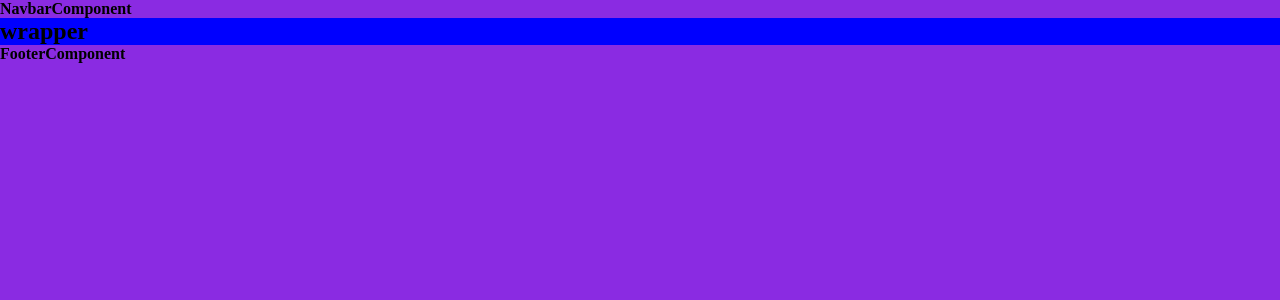
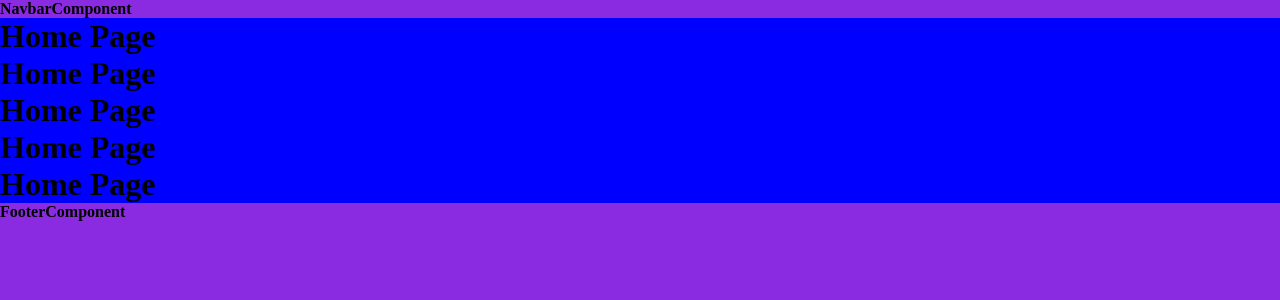
Before and after one commit to mohammadjahanchi/jahanchi-crypto-tracking, a React (Create React App) app: page / in a window 1280 px wide. Shown: the top 300 px of the page. Built offline with nearby package versions, Linux system fonts and the light colour scheme.

Commit message:
routes implemente

```diff
--- a/src/App.jsx
+++ b/src/App.jsx
@@ -2,7 +2,11 @@
 import './App.css';
 import FooterComponent from './componnents/ui/Footer.component';
 import NavbarComponent from './componnents/ui/Navbar.component';
-
+import { Route,Routes } from 'react-router-dom';
+import HomePage from './pages/Home.page';
+import FAQPage from './pages/FAQ.page';
+import AboutUs from './pages/AboutUs.page';
+import ContactUs from './pages/CountactUS.page';
 function App() {
   return (
     <div>
@@ -11,7 +15,12 @@ function App() {
 
      {/* wrapper  */}
      <div className='wrapper'>
-      <h2>wrapper</h2>
+     <Routes>
+        <Route path="/" element={<HomePage />} />
+        <Route path="/faq" element={<FAQPage />} />
+        <Route path="/about-us" element={<AboutUs />} />
+        <Route path="/contact-us" element={<ContactUs />} />
+     </Routes>
      </div>
 
       {/* Footer  */}
--- a/src/index.js
+++ b/src/index.js
@@ -3,11 +3,14 @@ import ReactDOM from 'react-dom/client';
 import './index.css';
 import App from './App';
 import reportWebVitals from './reportWebVitals';
-
+import { BrowserRouter } from 'react-router-dom';
 const root = ReactDOM.createRoot(document.getElementById('root'));
 root.render(
   <React.StrictMode>
-    <App />
+    <BrowserRouter>
+      <App />
+    </BrowserRouter>
+
   </React.StrictMode>
 );
 
--- /dev/null
+++ b/src/pages/AboutUs.page.jsx
@@ -0,0 +1,14 @@
+import React from "react";
+
+const AboutUs=()=>{
+    return(
+        <div>
+            <h2>Aboute Us</h2>
+            <h2>Aboute Us</h2>
+            <h2>Aboute Us</h2>
+            <h2>Aboute Us</h2>
+
+        </div>
+    )
+};
+export default AboutUs;
--- /dev/null
+++ b/src/pages/CountactUS.page.jsx
@@ -0,0 +1,14 @@
+import React from "react";
+
+const ContactUs=()=>{
+    return(
+        <div>
+            <h2>ContactUs</h2>
+            <h2>ContactUs</h2>
+            <h2>ContactUs</h2>
+            <h2>ContactUs</h2>
+
+        </div>
+    )
+};
+export default ContactUs;
--- /dev/null
+++ b/src/pages/FAQ.page.jsx
@@ -0,0 +1,13 @@
+import React from "react";
+
+const FAQPage=()=>{
+    return(
+        <div>
+            <h3>FAQPage</h3>
+            <h3>FAQPage</h3>
+            <h3>FAQPage</h3>
+            <h3>FAQPage</h3>
+        </div>
+    )
+};
+export default FAQPage;
--- /dev/null
+++ b/src/pages/Home.page.jsx
@@ -0,0 +1,16 @@
+import React from "react";
+
+const HomePage=()=>{
+    return (
+        <div>
+            <h1>Home Page</h1>
+            <h1>Home Page</h1>
+            <h1>Home Page</h1>
+            <h1>Home Page</h1>
+            <h1>Home Page</h1>
+        </div>
+    )
+
+
+    };
+    export default HomePage;
```
